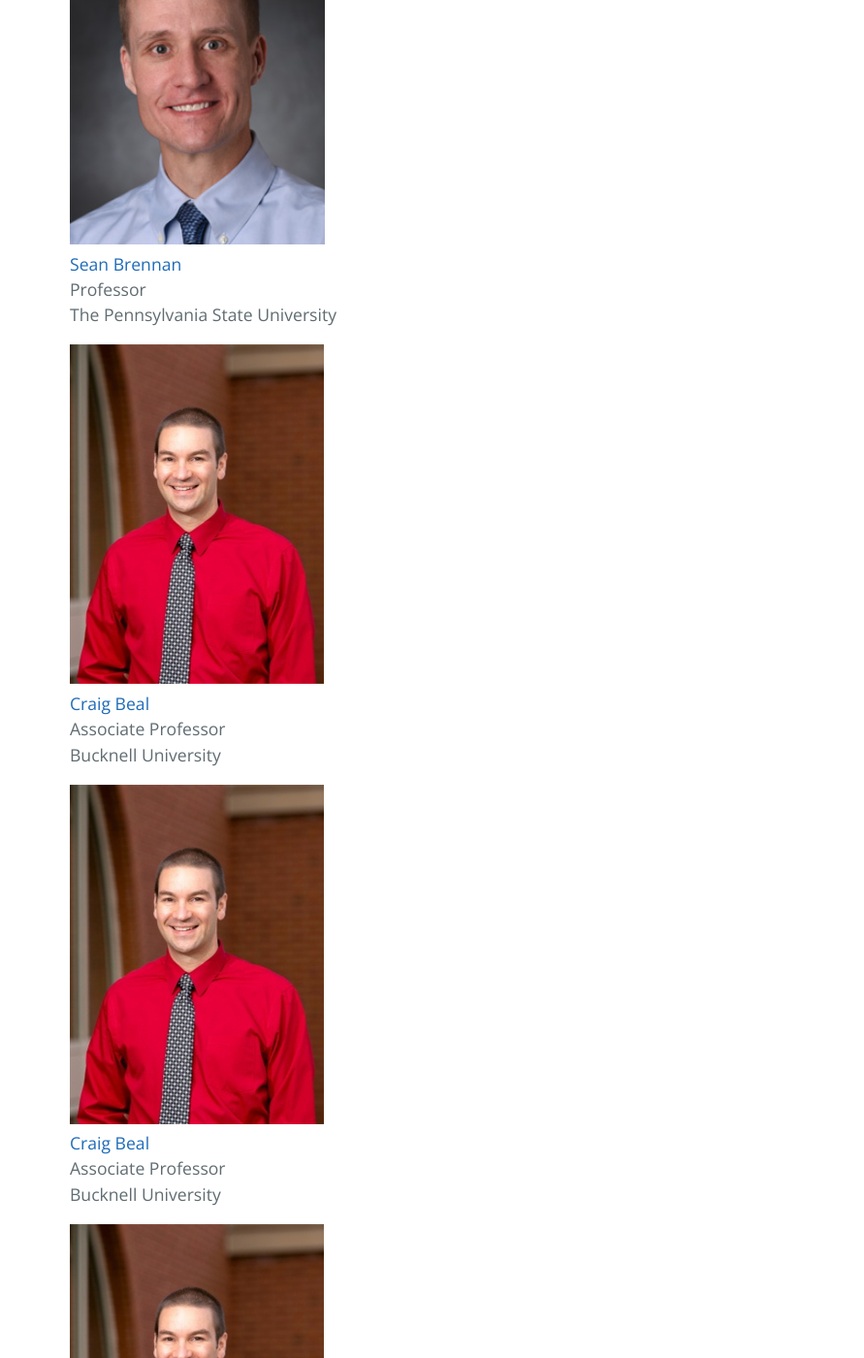
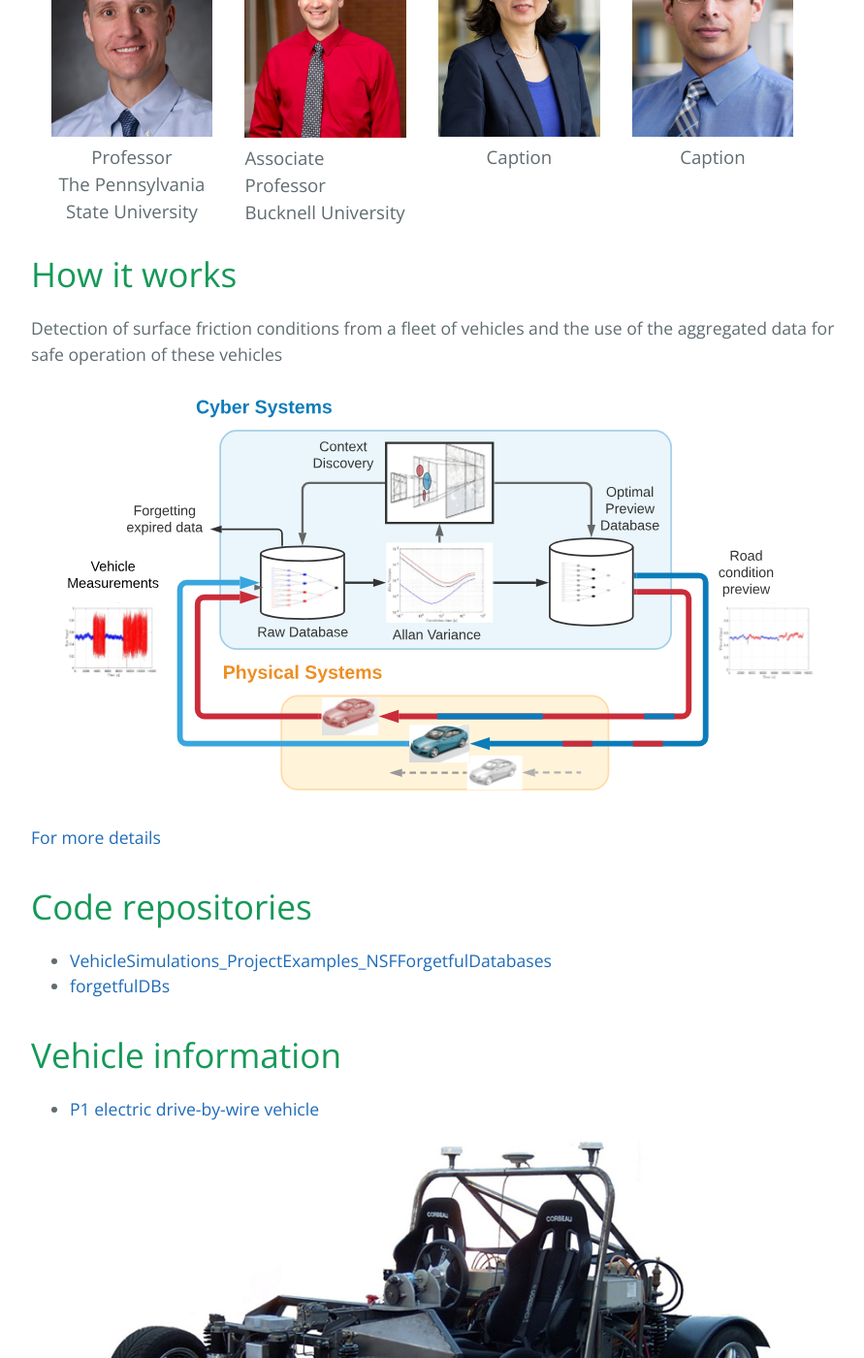
Before and after one commit to ForgetfulDatabases/ForgetfulDatabases.github.io, a Jekyll site: the page built from index.html, in a window 1280 px wide and 1400 px high, scrolled down 883 px. Shown: the whole window at 97% size, without its empty margins (192-1083 px from the left). Built offline with Jekyll 4.4.1, drawn with Linux system fonts in a browser that asks for light colours; some of the changed text lies outside the part shown.

Commit message:
update the photo layout

```diff
--- a/index.html
+++ b/index.html
@@ -15,6 +15,36 @@ layout: default
 
     <h1>Group Members</h1>
 
+    <!-- Do not display this image at the moment
+    <img src="https://github.com/ForgetfulDatabases/ForgetfulDatabases.github.io/blob/main/assets/images/CraigBeal0001.jpg?raw=true" style="float: left; width: 30%; margin-right: 1%; margin-bottom: 0.5em;">
+
+    <img src="https://github.com/ForgetfulDatabases/ForgetfulDatabases.github.io/blob/main/assets/images/CraigBeal0001.jpg?raw=true" style="float: left; width: 30%; margin-right: 1%; margin-bottom: 0.5em;">
+
+    <p style="clear: both;"></p>
+    -->
+    <p style="float: left; font-size: 14pt; text-align: center; width: 20%; margin-left: 2.5%; margin-right: 4%; margin-bottom: 0.5em;">
+        <img src="https://github.com/ForgetfulDatabases/ForgetfulDatabases.github.io/blob/main/assets/images/BRENNAN-SEAN.jpg?raw=true" style="width: 100%">
+        <br>Professor
+        <br>The Pennsylvania State University
+    </p>
+
+    <p style="float: left; font-size: 14pt; text-align: left; width: 20%; margin-right: 4%; margin-bottom: 0.5em;">
+        <img src="https://github.com/ForgetfulDatabases/ForgetfulDatabases.github.io/blob/main/assets/images/CraigBeal0001.jpg?raw=true" style="width: 100%">
+        <br>Associate Professor
+        <br>Bucknell University
+    </p>
+    <p style="float: left; font-size: 14pt; text-align: center; width: 20%; margin-right: 4%; margin-bottom: 0.5em;">
+        <img src="https://github.com/ForgetfulDatabases/ForgetfulDatabases.github.io/blob/main/assets/images/Cindy%20Chen_tcm18-300112.jpg?raw=true" style="width: 100%">
+        Caption
+    </p>
+    <p style="float: left; font-size: 14pt; text-align: center; width: 20%; margin-right: 4%; margin-bottom: 0.5em;">
+        <img src="https://github.com/ForgetfulDatabases/ForgetfulDatabases.github.io/blob/main/assets/images/Jerath-Kshitij-1400-opt_tcm18-298297.jpg?raw=truee" style="width: 100%">
+        Caption
+    </p>
+    <p style="clear: both;"></p>
+
+
+    <!-- Do not display this image at the moment
     <p align="left">
             <figure>
                 <img src='https://github.com/ForgetfulDatabases/ForgetfulDatabases.github.io/blob/main/assets/images/BRENNAN-SEAN.jpg?raw=true' alt='missing' height="350" />
@@ -37,29 +67,7 @@ layout: default
                 <br>Bucknell University
             </figcaption>
         </figure>
-
-        <figure>
-            <img src='https://github.com/ForgetfulDatabases/ForgetfulDatabases.github.io/blob/main/assets/images/CraigBeal0001.jpg?raw=true' alt='missing' height="350" />
-            <figcaption>
-                <a href="https://www.bucknell.edu/fac-staff/craig-beal">Craig Beal</a>
-                <br>Associate Professor
-                <br>Bucknell University
-            </figcaption>
-        </figure>
     </p>
-
-
-    <ul>
-        <li class="container">
-        <img class="image" src="https://github.com/ForgetfulDatabases/ForgetfulDatabases.github.io/blob/main/assets/images/CraigBeal0001.jpg?raw=true"/>
-        <span class="caption">my caption</span>
-        </li>
-        <li class="container">
-        <img class="image" src="https://github.com/ForgetfulDatabases/ForgetfulDatabases.github.io/blob/main/assets/images/CraigBeal0001.jpg?raw=true"/>
-        <span class="caption">my caption</span>
-        </li>
-    </ul>
-
     <figure>
         <img src='https://github.com/ForgetfulDatabases/ForgetfulDatabases.github.io/blob/main/assets/images/Cindy%20Chen_tcm18-300112.jpg?raw=true' alt='missing' height="350" />
         <figcaption>
@@ -73,7 +81,7 @@ layout: default
             <a href="https://www.uml.edu/engineering/mechanical/faculty/jerath-kshitij.aspx">Kshitij Jerath</a>
         </figcaption>
     </figure>
-
+    -->
 
     <h1>How it works</h1>
 
```
